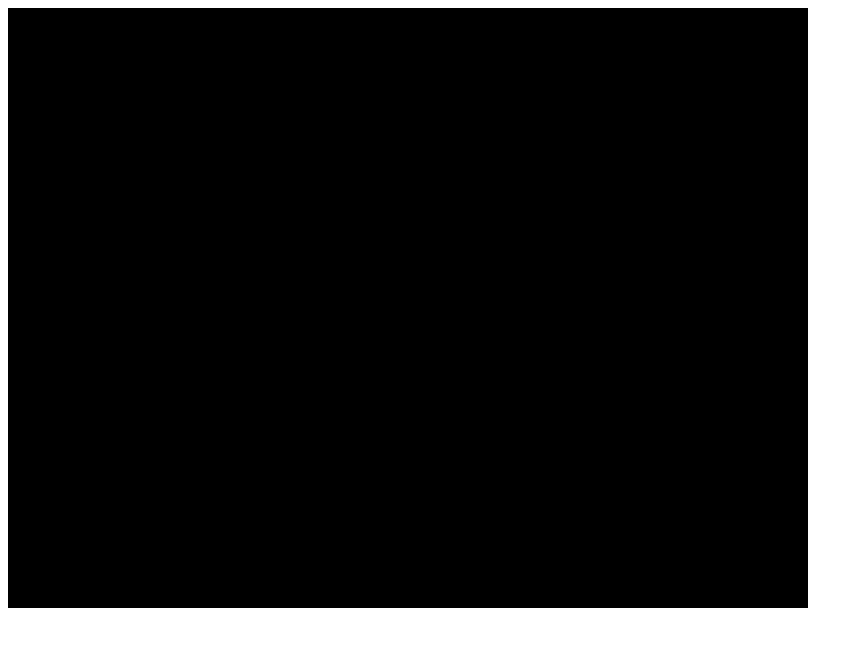
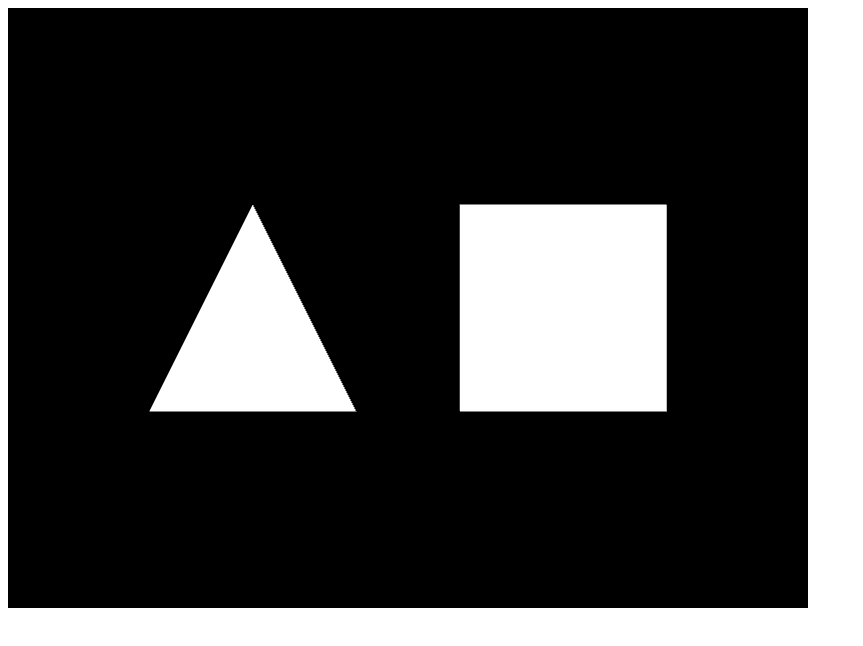
Before and after one commit to lichterschalter/tetris3D, a plain HTML site: page Tetris/index.html in a window 1280 px wide. Shown: the whole page, without its empty margins (0-863 px from the left). Drawn offline with Linux system fonts and the light colour scheme.

Commit message:
back to triangle and square example + webgl-utils.js

```diff
--- a/Tetris/index.html
+++ b/Tetris/index.html
@@ -4,7 +4,28 @@
   <title>The Amazing Tetris Game!</title>
   <script type="text/javascript" src="glMatrix-0.9.5.min.js"></script>
   <script type="text/javascript" src="webgl-utils.js"></script>
+
+  <script id="shader-fs" type="x-shader/x-fragment">
+      precision mediump float;
+
+      void main(void) {
+          gl_FragColor = vec4(1.0, 1.0, 1.0, 1.0);
+      }
+  </script>
+
+  <script id="shader-vs" type="x-shader/x-vertex">
+      attribute vec3 aVertexPosition;
+
+      uniform mat4 uMVMatrix;
+      uniform mat4 uPMatrix;
+
+      void main(void) {
+          gl_Position = uPMatrix * uMVMatrix * vec4(aVertexPosition, 1.0);
+      }
+  </script>
+
   <script type="text/javascript" src="tetris.js"></script>
+
 </head>
 
 <body onload="main()";>
--- a/Tetris/tetris.js
+++ b/Tetris/tetris.js
@@ -1,5 +1,143 @@
+var gl;
+
+function initGL( canvas ){
+  gl = WebGLUtils.setupWebGL( canvas );
+  gl.viewportWidth = canvas.width;
+  gl.viewportHeight = canvas.height;
+}
+
+function getShader(gl, id) {
+    var shaderScript = document.getElementById(id);
+    if (!shaderScript) {
+        return null;
+    }
+
+    var str = "";
+    var k = shaderScript.firstChild;
+    while (k) {
+        if (k.nodeType == 3) {
+            str += k.textContent;
+        }
+        k = k.nextSibling;
+    }
+
+    var shader;
+    if (shaderScript.type == "x-shader/x-fragment") {
+        shader = gl.createShader(gl.FRAGMENT_SHADER);
+    } else if (shaderScript.type == "x-shader/x-vertex") {
+        shader = gl.createShader(gl.VERTEX_SHADER);
+    } else {
+        return null;
+    }
+
+    gl.shaderSource(shader, str);
+    gl.compileShader(shader);
+
+    if (!gl.getShaderParameter(shader, gl.COMPILE_STATUS)) {
+        alert(gl.getShaderInfoLog(shader));
+        return null;
+    }
+
+    return shader;
+}
+
+
+var shaderProgram;
+
+function initShaders() {
+    var fragmentShader = getShader(gl, "shader-fs");
+    var vertexShader = getShader(gl, "shader-vs");
+
+    shaderProgram = gl.createProgram();
+    gl.attachShader(shaderProgram, vertexShader);
+    gl.attachShader(shaderProgram, fragmentShader);
+    gl.linkProgram(shaderProgram);
+
+    if (!gl.getProgramParameter(shaderProgram, gl.LINK_STATUS)) {
+        alert("Could not initialise shaders");
+    }
+
+    gl.useProgram(shaderProgram);
+
+    shaderProgram.vertexPositionAttribute = gl.getAttribLocation(shaderProgram, "aVertexPosition");
+    gl.enableVertexAttribArray(shaderProgram.vertexPositionAttribute);
+
+    shaderProgram.pMatrixUniform = gl.getUniformLocation(shaderProgram, "uPMatrix");
+    shaderProgram.mvMatrixUniform = gl.getUniformLocation(shaderProgram, "uMVMatrix");
+}
+
+
+var mvMatrix = mat4.create();
+var pMatrix = mat4.create();
+
+function setMatrixUniforms() {
+    gl.uniformMatrix4fv(shaderProgram.pMatrixUniform, false, pMatrix);
+    gl.uniformMatrix4fv(shaderProgram.mvMatrixUniform, false, mvMatrix);
+}
+
+
+
+var triangleVertexPositionBuffer;
+var squareVertexPositionBuffer;
+
+function initBuffers() {
+    triangleVertexPositionBuffer = gl.createBuffer();
+    gl.bindBuffer(gl.ARRAY_BUFFER, triangleVertexPositionBuffer);
+    var vertices = [
+         0.0,  1.0,  0.0,
+        -1.0, -1.0,  0.0,
+         1.0, -1.0,  0.0
+    ];
+    gl.bufferData(gl.ARRAY_BUFFER, new Float32Array(vertices), gl.STATIC_DRAW);
+    triangleVertexPositionBuffer.itemSize = 3;
+    triangleVertexPositionBuffer.numItems = 3;
+
+    squareVertexPositionBuffer = gl.createBuffer();
+    gl.bindBuffer(gl.ARRAY_BUFFER, squareVertexPositionBuffer);
+    vertices = [
+         1.0,  1.0,  0.0,
+        -1.0,  1.0,  0.0,
+         1.0, -1.0,  0.0,
+        -1.0, -1.0,  0.0
+    ];
+    gl.bufferData(gl.ARRAY_BUFFER, new Float32Array(vertices), gl.STATIC_DRAW);
+    squareVertexPositionBuffer.itemSize = 3;
+    squareVertexPositionBuffer.numItems = 4;
+}
+
+
+function drawScene() {
+    gl.viewport(0, 0, gl.viewportWidth, gl.viewportHeight);
+    gl.clear(gl.COLOR_BUFFER_BIT | gl.DEPTH_BUFFER_BIT);
+
+    mat4.perspective(45, gl.viewportWidth / gl.viewportHeight, 0.1, 100.0, pMatrix);
+
+    mat4.identity(mvMatrix);
+
+    mat4.translate(mvMatrix, [-1.5, 0.0, -7.0]);
+    gl.bindBuffer(gl.ARRAY_BUFFER, triangleVertexPositionBuffer);
+    gl.vertexAttribPointer(shaderProgram.vertexPositionAttribute, triangleVertexPositionBuffer.itemSize, gl.FLOAT, false, 0, 0);
+    setMatrixUniforms();
+    gl.drawArrays(gl.TRIANGLES, 0, triangleVertexPositionBuffer.numItems);
+
+
+    mat4.translate(mvMatrix, [3.0, 0.0, 0.0]);
+    gl.bindBuffer(gl.ARRAY_BUFFER, squareVertexPositionBuffer);
+    gl.vertexAttribPointer(shaderProgram.vertexPositionAttribute, squareVertexPositionBuffer.itemSize, gl.FLOAT, false, 0, 0);
+    setMatrixUniforms();
+    gl.drawArrays(gl.TRIANGLE_STRIP, 0, squareVertexPositionBuffer.numItems);
+}
+
+
 function main() {
-  gl = WebGLUtils.setupWebGL( document.getElementById( 'WebGL_Canvas' ) );
+  var canvas = document.getElementById( 'WebGL_Canvas' );
+
+  initGL( canvas );
+  initShaders();
+  initBuffers();
+
   gl.clearColor( 0.0, 0.0, 0.0, 1.0 );
   gl.clear( gl.COLOR_BUFFER_BIT );
+
+  drawScene();
 }
```
